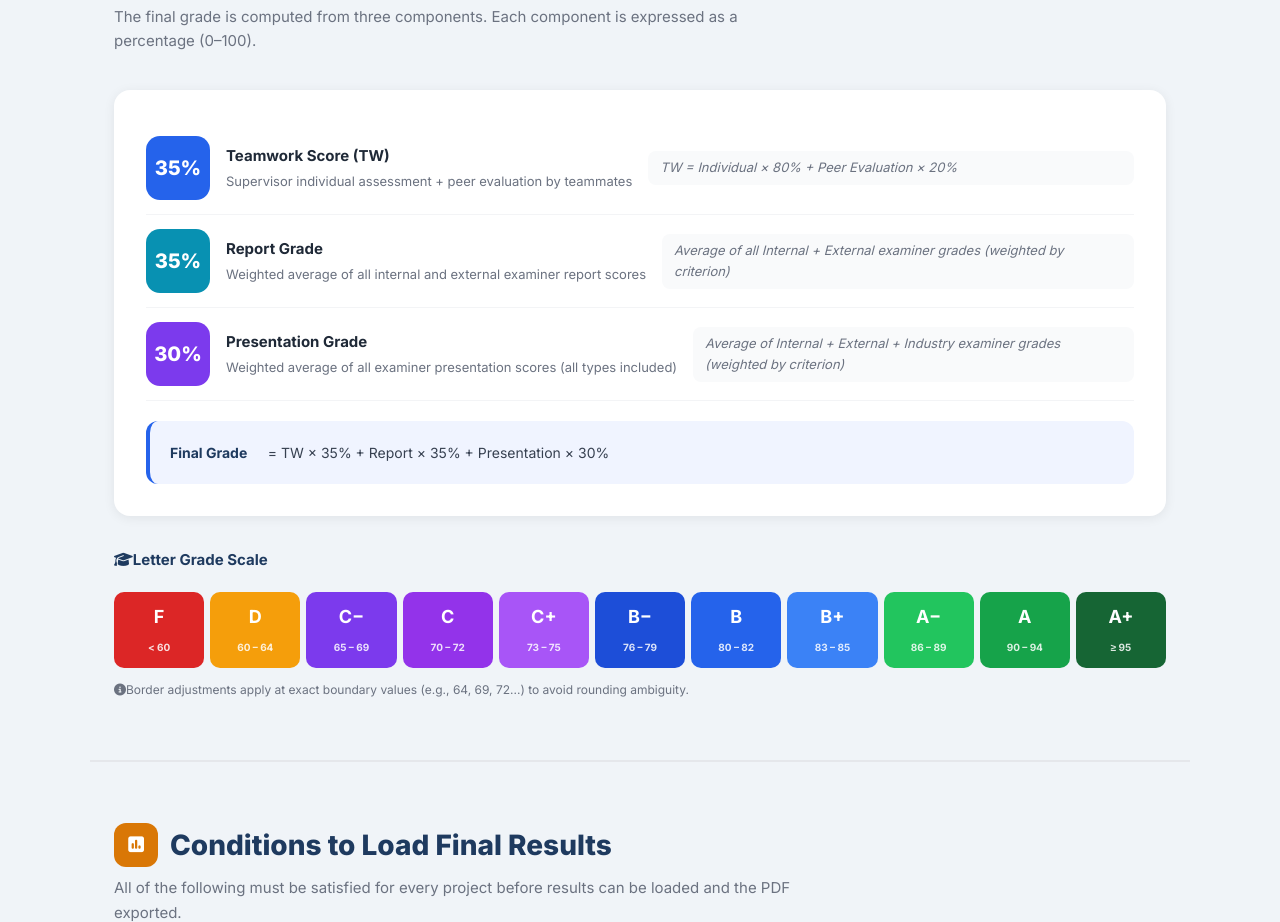
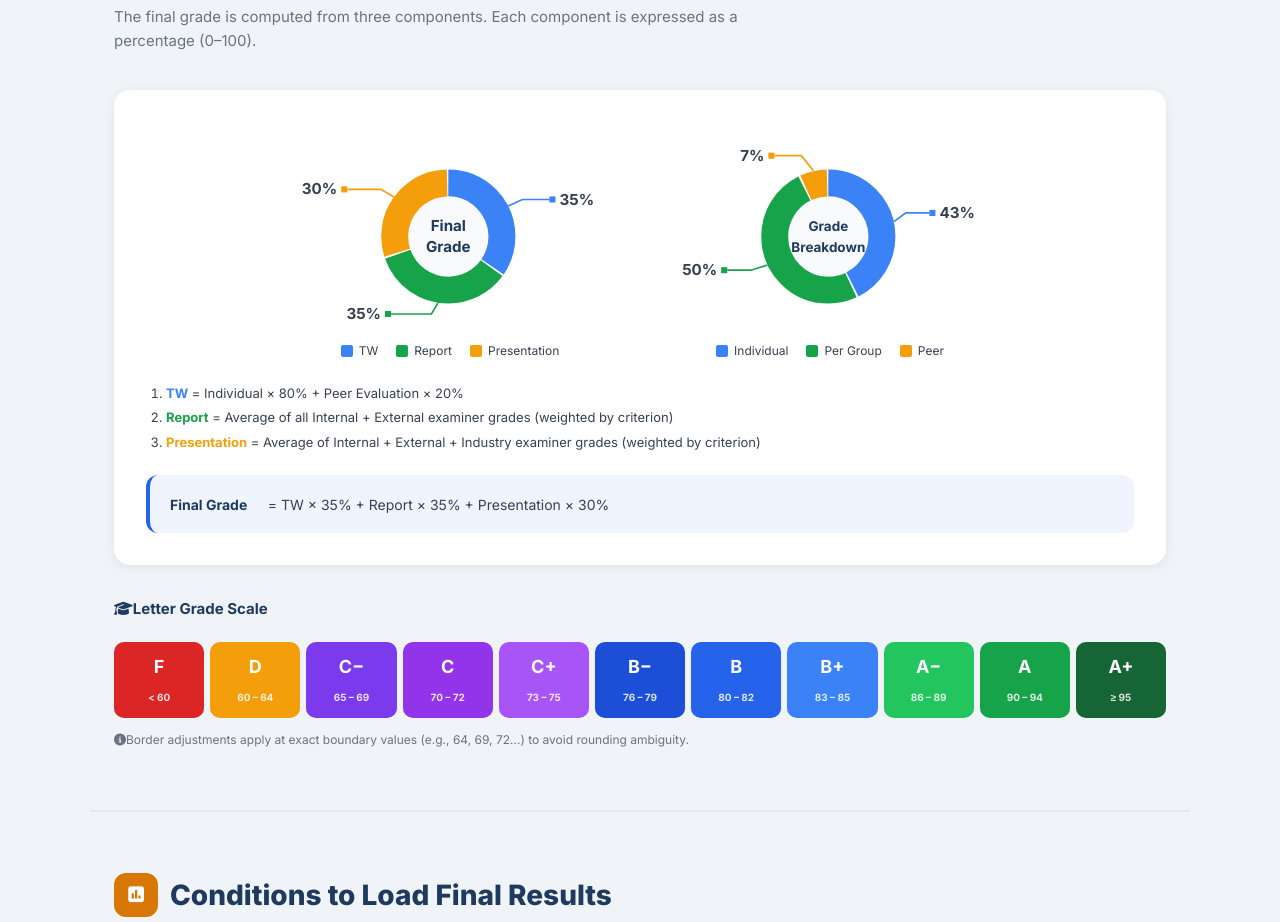
Before and after one commit to usif-3jra/fyp-grading, a website: page public/guidelines.html in a window 1280 px wide. Shown: the part 6401-7323 px from the top of the page. Drawn offline with Linux system fonts and the light colour scheme.

Commit message:
Add files via upload

```diff
--- a/public/guidelines.html
+++ b/public/guidelines.html
@@ -765,31 +765,85 @@
   <p class="section-sub">The final grade is computed from three components. Each component is expressed as a percentage (0–100).</p>
 
   <div class="grade-formula">
-    <div class="formula-row">
-      <div class="formula-pct" style="background:var(--blue)">35%</div>
-      <div class="formula-label">
-        <h4>Teamwork Score (TW)</h4>
-        <p>Supervisor individual assessment + peer evaluation by teammates</p>
+    <!-- Both charts centered, legends below each chart in one line -->
+    <div style="display:flex;justify-content:center;gap:60px;flex-wrap:wrap;margin-bottom:20px;">
+
+      <!-- LEFT: Final Grade donut + legend below -->
+      <div style="display:flex;flex-direction:column;align-items:center;gap:10px;">
+        <!-- viewBox: x from -25 to 70, y from -12 to 50. Connectors end close to ring; labels within 10 units of endpoints. -->
+        <svg viewBox="-25 -12 95 62" width="320" style="display:block;">
+          <circle cx="22" cy="22" r="15.92" fill="#f8fafc"/>
+          <circle cx="22" cy="22" r="15.92" fill="none" stroke="#3b82f6" stroke-width="8"
+            stroke-dasharray="34.5 65.5" stroke-dashoffset="0" transform="rotate(-90 22 22)"/>
+          <circle cx="22" cy="22" r="15.92" fill="none" stroke="#16a34a" stroke-width="8"
+            stroke-dasharray="34.5 65.5" stroke-dashoffset="-35" transform="rotate(-90 22 22)"/>
+          <circle cx="22" cy="22" r="15.92" fill="none" stroke="#f59e0b" stroke-width="8"
+            stroke-dasharray="29.5 70.5" stroke-dashoffset="-70" transform="rotate(-90 22 22)"/>
+          <text x="22" y="20.5" text-anchor="middle" fill="#1e3a5f" font-size="4.5" font-weight="700" font-family="Inter,sans-serif">Final</text>
+          <text x="22" y="26.5" text-anchor="middle" fill="#1e3a5f" font-size="4.5" font-weight="700" font-family="Inter,sans-serif">Grade</text>
+          <!-- TW @63° → right, short connector (bend ≈155°) -->
+          <polyline points="39.82,12.92 44,11 52,11" fill="none" stroke="#3b82f6" stroke-width="0.5"/>
+          <rect x="52" y="10.1" width="1.8" height="1.8" fill="#3b82f6"/>
+          <text x="55" y="12.5" text-anchor="start" fill="#374151" font-size="4.5" font-weight="700" font-family="Inter,sans-serif">35%</text>
+          <!-- Report @189° → left, short connector (bend ≈120°) -->
+          <polyline points="18.87,41.76 17,45 5,45" fill="none" stroke="#16a34a" stroke-width="0.5"/>
+          <rect x="3.2" y="44.1" width="1.8" height="1.8" fill="#16a34a"/>
+          <text x="2" y="46.5" text-anchor="end" fill="#374151" font-size="4.5" font-weight="700" font-family="Inter,sans-serif">35%</text>
+          <!-- Pres @306° → left, short connector (bend ≈150°) -->
+          <polyline points="5.82,10.24 2,8 -8,8" fill="none" stroke="#f59e0b" stroke-width="0.5"/>
+          <rect x="-9.8" y="7.1" width="1.8" height="1.8" fill="#f59e0b"/>
+          <text x="-11" y="9.5" text-anchor="end" fill="#374151" font-size="4.5" font-weight="700" font-family="Inter,sans-serif">30%</text>
+        </svg>
+        <div style="display:flex;justify-content:center;gap:18px;flex-wrap:wrap;">
+          <span style="font-size:12px;color:#374151;display:flex;align-items:center;gap:6px;"><span style="width:12px;height:12px;background:#3b82f6;border-radius:2px;display:inline-block;flex-shrink:0;"></span>TW</span>
+          <span style="font-size:12px;color:#374151;display:flex;align-items:center;gap:6px;"><span style="width:12px;height:12px;background:#16a34a;border-radius:2px;display:inline-block;flex-shrink:0;"></span>Report</span>
+          <span style="font-size:12px;color:#374151;display:flex;align-items:center;gap:6px;"><span style="width:12px;height:12px;background:#f59e0b;border-radius:2px;display:inline-block;flex-shrink:0;"></span>Presentation</span>
+        </div>
       </div>
-      <div class="formula-eq">TW = Individual × 80% + Peer Evaluation × 20%</div>
+
+      <!-- RIGHT: Grade Breakdown donut + legend below -->
+      <div style="display:flex;flex-direction:column;align-items:center;gap:10px;">
+        <svg viewBox="-25 -12 95 62" width="320" style="display:block;">
+          <circle cx="22" cy="22" r="15.92" fill="#f8fafc"/>
+          <circle cx="22" cy="22" r="15.92" fill="none" stroke="#3b82f6" stroke-width="8"
+            stroke-dasharray="42.5 57.5" stroke-dashoffset="0" transform="rotate(-90 22 22)"/>
+          <circle cx="22" cy="22" r="15.92" fill="none" stroke="#16a34a" stroke-width="8"
+            stroke-dasharray="49.5 50.5" stroke-dashoffset="-43" transform="rotate(-90 22 22)"/>
+          <circle cx="22" cy="22" r="15.92" fill="none" stroke="#f59e0b" stroke-width="8"
+            stroke-dasharray="6.5 93.5" stroke-dashoffset="-93" transform="rotate(-90 22 22)"/>
+          <text x="22" y="20.5" text-anchor="middle" fill="#1e3a5f" font-size="4" font-weight="700" font-family="Inter,sans-serif">Grade</text>
+          <text x="22" y="26.5" text-anchor="middle" fill="#1e3a5f" font-size="4" font-weight="700" font-family="Inter,sans-serif">Breakdown</text>
+          <!-- Individual @77.4° → right, short connector (bend ≈143°) -->
+          <polyline points="41.51,17.60 45,15 52,15" fill="none" stroke="#3b82f6" stroke-width="0.5"/>
+          <rect x="52" y="14.1" width="1.8" height="1.8" fill="#3b82f6"/>
+          <text x="55" y="16.5" text-anchor="start" fill="#374151" font-size="4.5" font-weight="700" font-family="Inter,sans-serif">43%</text>
+          <!-- Per Group @244.8° → left, short connector (bend ≈163°) -->
+          <polyline points="3.88,30.50 -1,32 -8,32" fill="none" stroke="#16a34a" stroke-width="0.5"/>
+          <rect x="-9.8" y="31.1" width="1.8" height="1.8" fill="#16a34a"/>
+          <text x="-11" y="33.5" text-anchor="end" fill="#374151" font-size="4.5" font-weight="700" font-family="Inter,sans-serif">50%</text>
+          <!-- Peer @347.4° → upper-left, short connector (bend ≈129°) -->
+          <polyline points="17.60,2.49 14,-2 6,-2" fill="none" stroke="#f59e0b" stroke-width="0.5"/>
+          <rect x="4.2" y="-2.9" width="1.8" height="1.8" fill="#f59e0b"/>
+          <text x="3" y="-0.5" text-anchor="end" fill="#374151" font-size="4.5" font-weight="700" font-family="Inter,sans-serif">7%</text>
+        </svg>
+        <div style="display:flex;justify-content:center;gap:18px;flex-wrap:wrap;">
+          <span style="font-size:12px;color:#374151;display:flex;align-items:center;gap:6px;"><span style="width:12px;height:12px;background:#3b82f6;border-radius:2px;display:inline-block;flex-shrink:0;"></span>Individual</span>
+          <span style="font-size:12px;color:#374151;display:flex;align-items:center;gap:6px;"><span style="width:12px;height:12px;background:#16a34a;border-radius:2px;display:inline-block;flex-shrink:0;"></span>Per Group</span>
+          <span style="font-size:12px;color:#374151;display:flex;align-items:center;gap:6px;"><span style="width:12px;height:12px;background:#f59e0b;border-radius:2px;display:inline-block;flex-shrink:0;"></span>Peer</span>
+        </div>
+      </div>
+
     </div>
-    <div class="formula-row">
-      <div class="formula-pct" style="background:var(--teal)">35%</div>
-      <div class="formula-label">
-        <h4>Report Grade</h4>
-        <p>Weighted average of all internal and external examiner report scores</p>
-      </div>
-      <div class="formula-eq">Average of all Internal + External examiner grades (weighted by criterion)</div>
-    </div>
-    <div class="formula-row">
-      <div class="formula-pct" style="background:var(--purple)">30%</div>
-      <div class="formula-label">
-        <h4>Presentation Grade</h4>
-        <p>Weighted average of all examiner presentation scores (all types included)</p>
-      </div>
-      <div class="formula-eq">Average of Internal + External + Industry examiner grades (weighted by criterion)</div>
-    </div>
-    <div style="margin-top:20px;padding:18px 20px;background:#f0f4ff;border-radius:12px;border-left:4px solid var(--blue);">
+
+    <!-- Formula list below charts -->
+    <ol style="font-size:13px;color:#374151;padding-left:20px;line-height:1.9;margin:0 0 20px 0;">
+      <li><strong style="color:#3b82f6;">TW</strong> = Individual × 80% + Peer Evaluation × 20%</li>
+      <li><strong style="color:#16a34a;">Report</strong> = Average of all Internal + External examiner grades (weighted by criterion)</li>
+      <li><strong style="color:#f59e0b;">Presentation</strong> = Average of Internal + External + Industry examiner grades (weighted by criterion)</li>
+    </ol>
+
+    <!-- Final Grade equation -->
+    <div style="padding:16px 20px;background:#f0f4ff;border-radius:12px;border-left:4px solid var(--blue);">
       <strong style="font-size:14px;color:var(--navy);">Final Grade</strong>
       <span style="margin-left:16px;font-size:14px;color:#374151;">= TW × 35% + Report × 35% + Presentation × 30%</span>
     </div>
```
